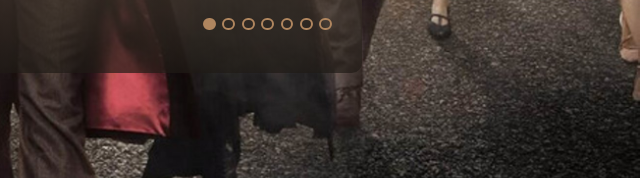
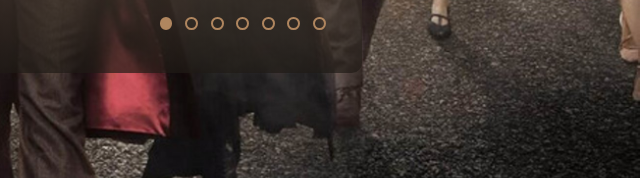
Before and after one commit to Ivan-Urban/cssMemSlider, a plain HTML site: page cssMemSlider/index.html in a window 1280 px wide. Shown: the part 491-669 px from the top of the page, 640-1280 px from the left. Drawn offline with Linux system fonts and the light colour scheme.

Commit message:
fix: fix inputs (Sat, May 14, 2022 06:37:30 PM)

```diff
--- a/cssMemSlider/index.html
+++ b/cssMemSlider/index.html
@@ -32,6 +32,15 @@
       <div class="slide slide6"></div>
       <div class="slide slide7"></div>
     </div>
+    <div class="label-wrapper">
+      <label for="slide1" class="label label1"><span class="point"></span></label>
+      <label for="slide2" class="label label2"><span class="point"></span></label>
+      <label for="slide3" class="label label3"><span class="point"></span></label>
+      <label for="slide4" class="label label4"><span class="point"></span></label>
+      <label for="slide5" class="label label5"><span class="point"></span></label>
+      <label for="slide6" class="label label6"><span class="point"></span></label>
+      <label for="slide7" class="label label7"><span class="point"></span></label>
+    </div>
   </div>
 </body>
 </html>
--- a/cssMemSlider/style.css
+++ b/cssMemSlider/style.css
@@ -83,7 +83,8 @@ body {
 }
 
 .input {
-  appearance: none;
+  display: none;
+  /* appearance: none;
   margin-top: 10px;
   margin-left: 1%;
   cursor: pointer;
@@ -92,22 +93,22 @@ body {
   height: 1vw;
   border: 2px solid #b0865f;
   transition: ease-in-out 0.3s;
-  /* order: -3; */
+  order: -3; */
 }
 
-.input:hover {
+/* .input:hover {
   border: 2px solid #ffd9b5
-}
+} */
 
-.input:checked {
+/* .input:checked {
   background: #b0865f;
-}
+} */
 
-.input:checked:hover {
+/* .input:checked:hover {
   background: #ffd9b5;
-}
+} */
 
-.input:after {
+/* .input:after {
   display: block;
   position: relative;
   content: '';
@@ -115,8 +116,8 @@ body {
   height: 30px;
   top: -9px;
   left: -9px;
-  /* border: 1px solid green */
-}
+  border: 1px solid green
+} */
 
 .slide-text {
   display: none;
@@ -138,3 +139,51 @@ body {
   display: block;
 	opacity: 1;
 }
+
+.label-wrapper {
+  display: flex;
+  margin-left: auto;
+}
+
+.label {
+  display: flex;
+  align-items: center;
+  justify-content: center;
+  height: 2vw;
+  width: 2vw;
+  margin-top: 3px;
+  cursor: pointer;
+}
+
+.label:hover > .point {
+  border: 2px solid #ffd9b5
+}
+
+.point {
+  display: block;
+  width: 1vw;
+  height: 1vw;
+  border-radius: 50%;
+  border: 2px solid #b0865f;
+  transition: ease-in-out 0.3s;
+}
+
+#slide1:checked ~ .label-wrapper > .label1 > .point,
+#slide2:checked ~ .label-wrapper > .label2 > .point,
+#slide3:checked ~ .label-wrapper > .label3 > .point,
+#slide4:checked ~ .label-wrapper > .label4 > .point,
+#slide5:checked ~ .label-wrapper > .label5 > .point,
+#slide6:checked ~ .label-wrapper > .label6 > .point,
+#slide7:checked ~ .label-wrapper > .label7 > .point {
+  background: #b0865f;
+}
+
+#slide1:checked:hover ~ .label-wrapper > .label1 > .point,
+#slide2:checked:hover ~ .label-wrapper > .label2 > .point,
+#slide3:checked:hover ~ .label-wrapper > .label3 > .point,
+#slide4:checked:hover ~ .label-wrapper > .label4 > .point,
+#slide5:checked:hover ~ .label-wrapper > .label5 > .point,
+#slide6:checked:hover ~ .label-wrapper > .label6 > .point,
+#slide7:checked:hover ~ .label-wrapper > .label7 > .point {
+  background: #ffd9b5;
+}
```
